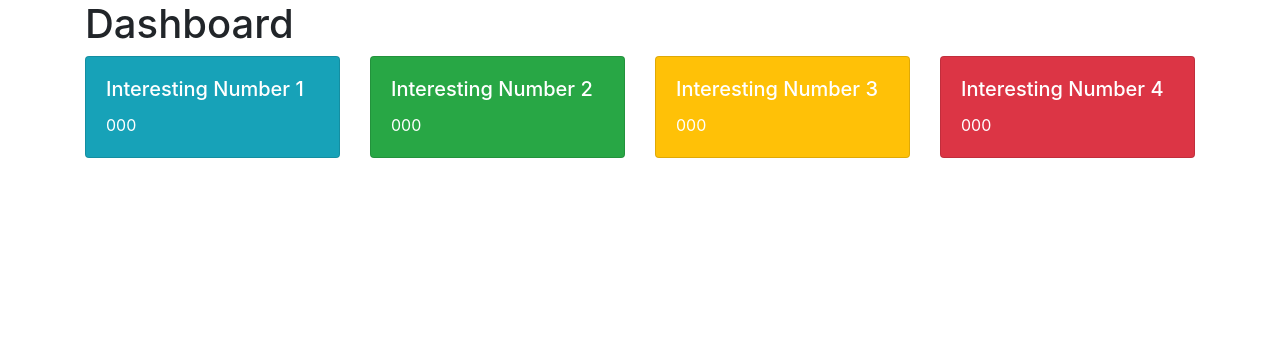
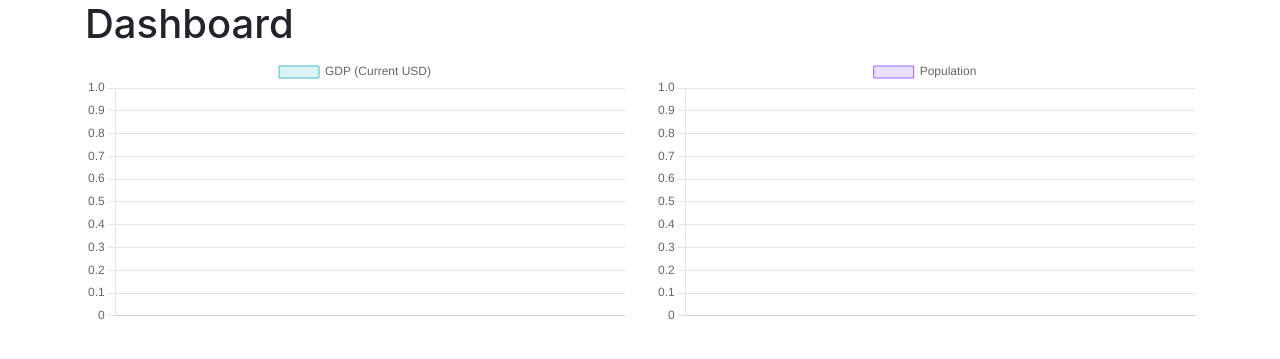
Before and after one commit to NikoHems/worldbank_dashboard, a Flask app: template app/templates/dashboard.html in a window 1280 px wide. Shown: the part 56-415 px from the top of the page. Run offline with Flask 3, Linux system fonts and the light colour scheme; the template is opened without the code that fills it: most values are stand-ins (such as "Sample title", 1, 10 or a date in 2020); some libraries are stand-ins or nearby versions.

Commit message:
Add GDP and Population charts using World Bank API

```diff
--- a/app/templates/dashboard.html
+++ b/app/templates/dashboard.html
@@ -2,53 +2,58 @@
 {% block content %}
 <h1>Dashboard</h1>
 <div class="row">
-    <div class="col-md-3">
-        <div class="card text-white bg-info mb-3">
-            <div class="card-body">
-                <h5 class="card-title">Interesting Number 1</h5>
-                <p class="card-text">{{ interesting_numbers.number1 }}</p>
-            </div>
-        </div>
+    <div class="col-md-6">
+        <canvas id="gdpChart"></canvas>
     </div>
-    <div class="col-md-3">
-        <div class="card text-white bg-success mb-3">
-            <div class="card-body">
-                <h5 class="card-title">Interesting Number 2</h5>
-                <p class="card-text">{{ interesting_numbers.number2 }}</p>
-            </div>
-        </div>
-    </div>
-    <div class="col-md-3">
-        <div class="card text-white bg-warning mb-3">
-            <div class="card-body">
-                <h5 class="card-title">Interesting Number 3</h5>
-                <p class="card-text">{{ interesting_numbers.number3 }}</p>
-            </div>
-        </div>
-    </div>
-    <div class="col-md-3">
-        <div class="card text-white bg-danger mb-3">
-            <div class="card-body">
-                <h5 class="card-title">Interesting Number 4</h5>
-                <p class="card-text">{{ interesting_numbers.number4 }}</p>
-            </div>
-        </div>
+    <div class="col-md-6">
+        <canvas id="populationChart"></canvas>
     </div>
 </div>
-<div class="row">
-    <div class="col-md-6">
-        <div id="chart1"></div>
-    </div>
-    <div class="col-md-6">
-        <div id="chart2"></div>
-    </div>
-</div>
-<div class="row">
-    <div class="col-md-6">
-        <div id="chart3"></div>
-    </div>
-    <div class="col-md-6">
-        <div id="chart4"></div>
-    </div>
-</div>
+<script>
+    document.addEventListener('DOMContentLoaded', function () {
+        var ctx1 = document.getElementById('gdpChart').getContext('2d');
+        var gdpChart = new Chart(ctx1, {
+            type: 'line',
+            data: {
+                labels: {{ gdp_years|safe }},
+                datasets: [{
+                    label: 'GDP (Current USD)',
+                    data: {{ gdp_values|safe }},
+                    backgroundColor: 'rgba(75, 192, 192, 0.2)',
+                    borderColor: 'rgba(75, 192, 192, 1)',
+                    borderWidth: 1
+                }]
+            },
+            options: {
+                scales: {
+                    y: {
+                        beginAtZero: true
+                    }
+                }
+            }
+        });
+
+        var ctx2 = document.getElementById('populationChart').getContext('2d');
+        var populationChart = new Chart(ctx2, {
+            type: 'line',
+            data: {
+                labels: {{ population_years|safe }},
+                datasets: [{
+                    label: 'Population',
+                    data: {{ population_values|safe }},
+                    backgroundColor: 'rgba(153, 102, 255, 0.2)',
+                    borderColor: 'rgba(153, 102, 255, 1)',
+                    borderWidth: 1
+                }]
+            },
+            options: {
+                scales: {
+                    y: {
+                        beginAtZero: true
+                    }
+                }
+            }
+        });
+    });
+</script>
 {% endblock %}
```
Also changed, not shown: app/routes.py (+4 -17 lines), app/services/worldbank_api.py (+19 -3 lines).
